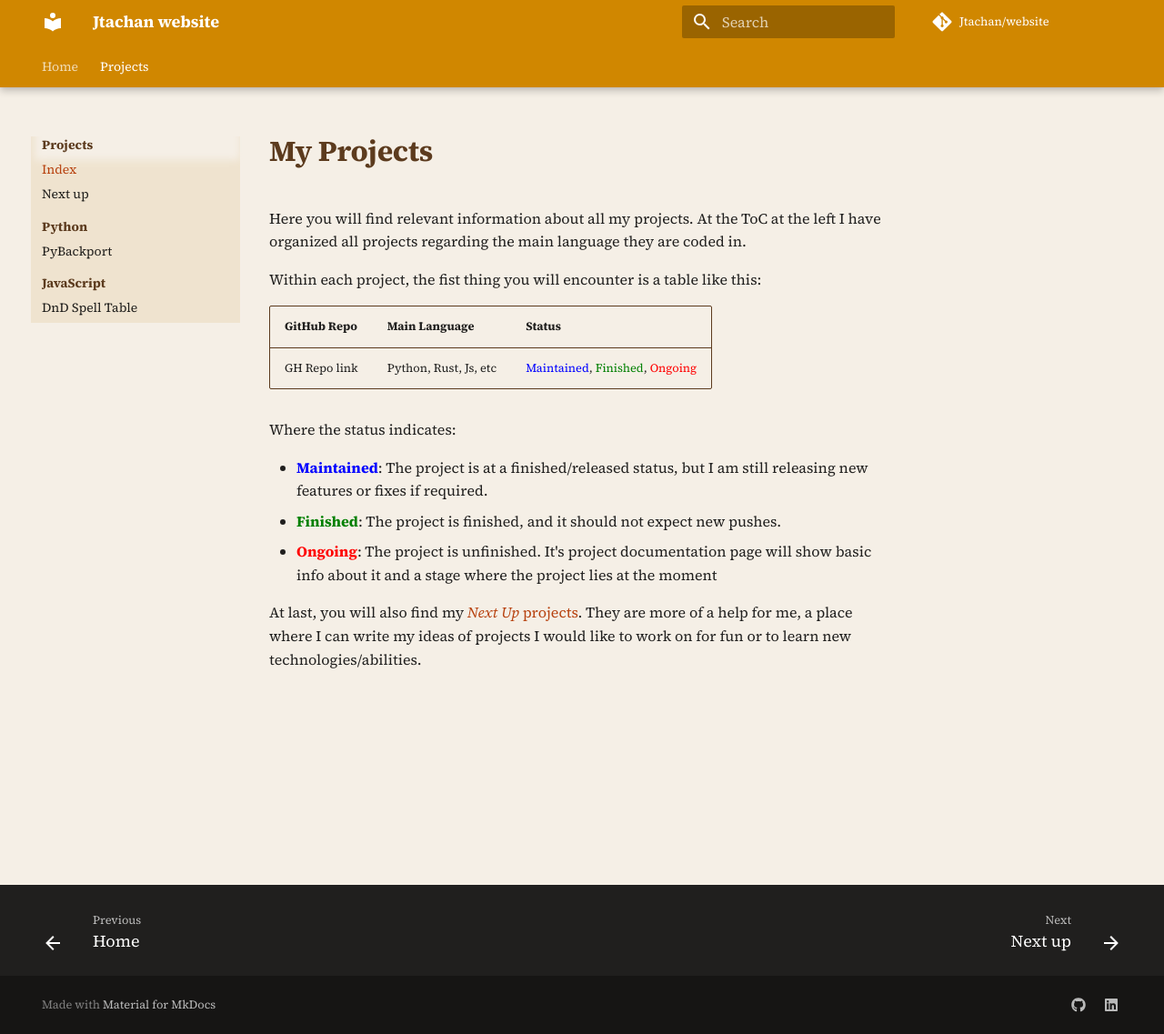
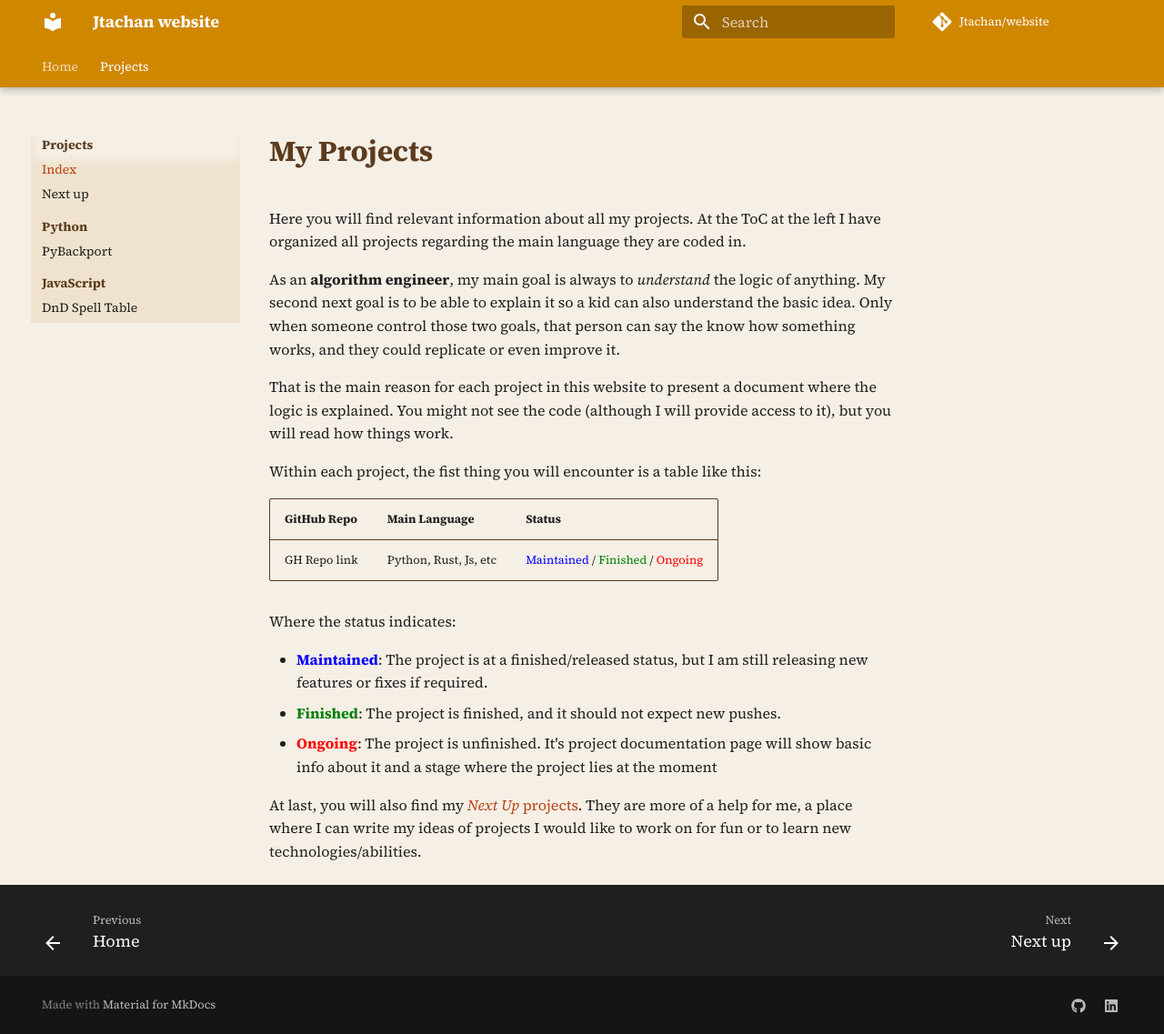
Before and after one commit to Jtachan/website, an MkDocs documentation site: the page built from docs/proj_index.md, in a window 1280 px wide and 1137 px high. Shown: the whole window at 91% size. Built offline with MkDocs 1.6.1 and Material for MkDocs 9.7.7, drawn with Linux system fonts in a browser that asks for light colours; comment, search, counter and statistics services are not loaded.

Commit message:
Index: Better introductions

```diff
--- a/docs/proj_index.md
+++ b/docs/proj_index.md
@@ -3,11 +3,18 @@
 Here you will find relevant information about all my projects.
 At the ToC at the left I have organized all projects regarding the main language they are coded in.
 
+As an **algorithm engineer**, my main goal is always to _understand_ the logic of anything.
+My second next goal is to be able to explain it so a kid can also understand the basic idea.
+Only when someone control those two goals, that person can say the know how something works, and they could replicate or even improve it.
+
+That is the main reason for each project in this website to present a document where the logic is explained.
+You might not see the code (although I will provide access to it), but you will read how things work.
+
 Within each project, the fist thing you will encounter is a table like this:
 
 | GitHub Repo | Main Language | Status |
 | --- | --- | --- |
-| GH Repo link | Python, Rust, Js, etc | <span style="color: blue">Maintained</span>, <span style="color: green">Finished</span>, <span style="color: red">Ongoing</span> |
+| GH Repo link | Python, Rust, Js, etc | <span style="color: blue">Maintained</span> / <span style="color: green">Finished</span> / <span style="color: red">Ongoing</span> |
 
 Where the status indicates:
 
```
Also changed, not shown: docs/index.md (+2 -1 lines).
